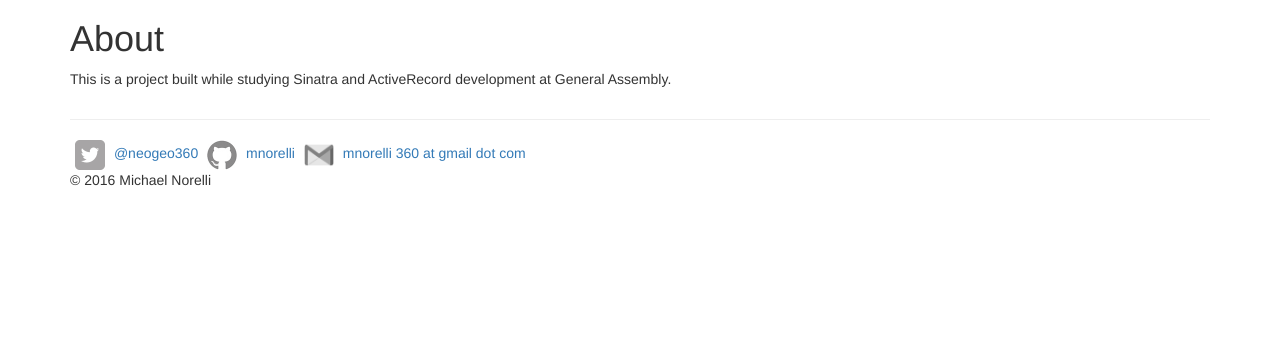
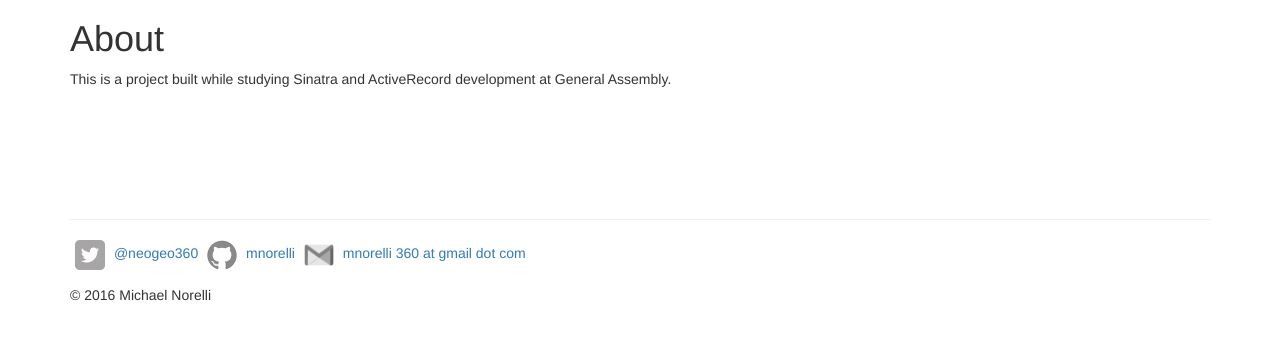
Before and after one commit to mnorelli/project-2, a Sinatra app: page /about in a window 1280 px wide. Shown: the part 51-391 px from the top of the page. Run offline with Sinatra, Linux system fonts and the light colour scheme; some libraries are stand-ins or nearby versions.

Commit message:
adds css footer tweaks

```diff
--- a/app.rb
+++ b/app.rb
@@ -21,4 +21,10 @@ class Places < Sinatra::Base
     erb :home
   end
 
+  # index
+  get '/places' do
+    @artists = Place.all
+    erb(:"place/index")
+  end
+
 end
--- a/public/css/jumbotron.css
+++ b/public/css/jumbotron.css
@@ -9,11 +9,19 @@ Ref:
 Thanks to:
 http://www.jqueryscript.net/layout/Simple-jQuery-Plugin-To-Create-Pinterest-Style-Grid-Layout-Pinterest-Grid.html
 */
+footer p {
+  margin-top: 15px;
+}
+.whitespace {
+  height: 100px;
+}
+
 .social-icon {
   height: 30px;
   width: 30px;
   margin: 0 5px 0 5px;
 }
+
 #pinBoot {
   position: relative;
   max-width: 100%;
--- a/views/about.erb
+++ b/views/about.erb
@@ -3,4 +3,5 @@
   <h1>About</h1>
   <p>This is a project built while studying Sinatra and
   ActiveRecord development at General Assembly.</p>
+  <div class="whitespace"></div>
 </div>
```
Also changed, not shown: views/places/index.erb (added).
